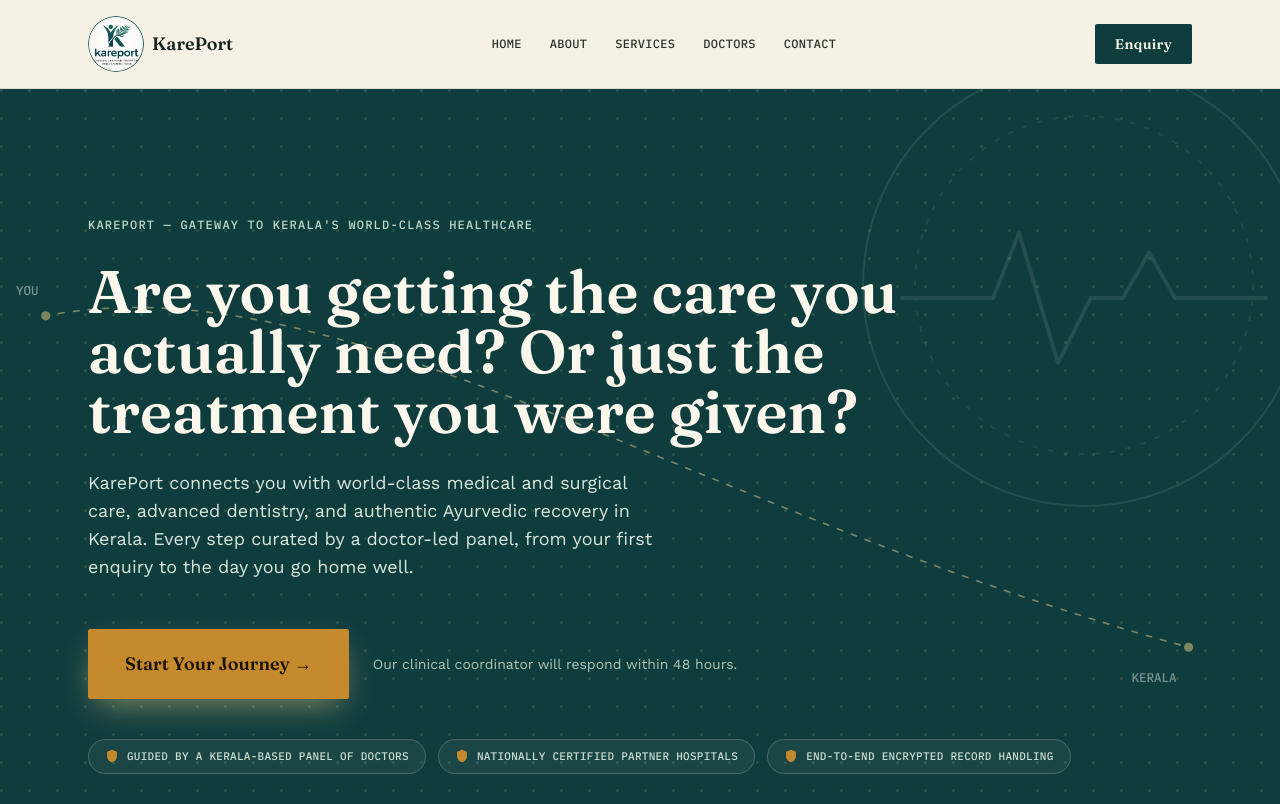
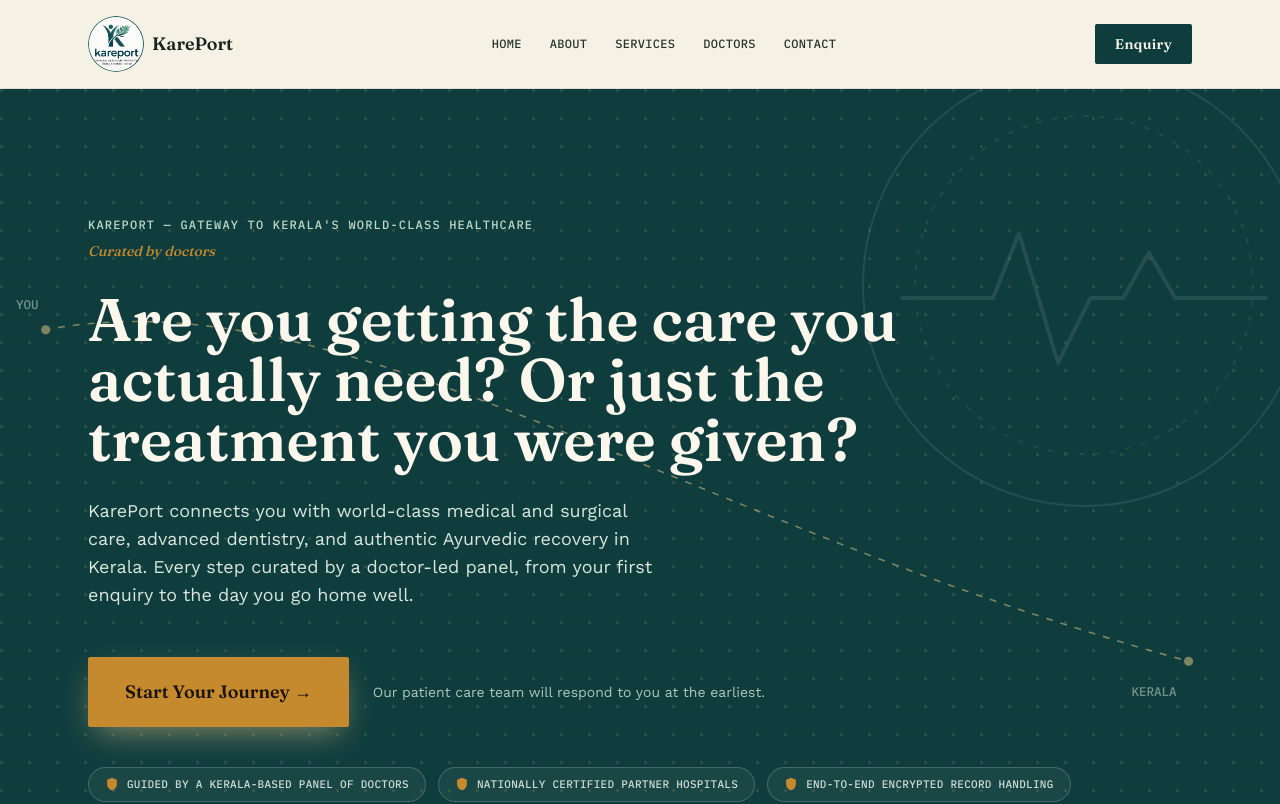
Before and after one commit to Ayana-2004/kareport, a Next.js app: page / in a window 1280 px wide. Shown: the top 804 px of the page. Built offline with nearby package versions, Linux system fonts and the light colour scheme.

Commit message:
Add hero tagline, LinkedIn icon on founder cards, update response copy
- Hero: add "Curated by doctors" tagline under the wordmark
- DoctorProfiles: replace plain LinkedIn text link with an icon badge
- Hero: change 48-hour coordinator line to patient care team messaging

```diff
--- a/components/DoctorProfiles.jsx
+++ b/components/DoctorProfiles.jsx
@@ -67,9 +67,12 @@
                     href={d.linkedin}
                     target="_blank"
                     rel="noopener noreferrer"
-                    className="mt-2 inline-flex items-center gap-1.5 font-mono text-[11px] uppercase tracking-wide text-teal hover:underline"
+                    className="mt-2 inline-flex items-center gap-1.5 rounded-full border border-teal/25 bg-teal/10 px-2.5 py-1 font-mono text-[11px] uppercase tracking-wide text-teal transition hover:bg-teal hover:text-paper"
                   >
-                    LinkedIn ↗
+                    <svg viewBox="0 0 24 24" className="h-3.5 w-3.5 shrink-0 fill-current" aria-hidden="true">
+                      <path d="M20.45 20.45h-3.55v-5.57c0-1.33-.02-3.03-1.85-3.03-1.85 0-2.14 1.44-2.14 2.94v5.66H9.36V9h3.41v1.56h.05c.48-.9 1.63-1.85 3.36-1.85 3.6 0 4.27 2.37 4.27 5.45v6.29zM5.34 7.43a2.06 2.06 0 1 1 0-4.12 2.06 2.06 0 0 1 0 4.12zM7.12 20.45H3.56V9h3.56v11.45z" />
+                    </svg>
+                    LinkedIn
                   </a>
                 )}
 
--- a/components/Hero.jsx
+++ b/components/Hero.jsx
@@ -68,6 +68,9 @@
         <div className="font-mono text-xs uppercase tracking-widest text-[#BFD8C8]">
           KarePort — Gateway to Kerala&apos;s World-Class Healthcare
         </div>
+        <div className="mt-2 font-display text-sm font-medium italic text-gold">
+          Curated by doctors
+        </div>
         <h1 className="mt-7 max-w-[20ch] font-display text-4xl font-semibold leading-tight text-[#FBF7ED] sm:text-6xl">
           Are you getting the care you actually need?
           Or just the treatment you were given?
@@ -87,7 +90,7 @@
             Start Your Journey →
           </a>
           <span className="text-sm text-[#AFC7B7]">
-            Our clinical coordinator will respond within 48 hours.
+            Our patient care team will respond to you at the earliest.
           </span>
         </div>
 
```
